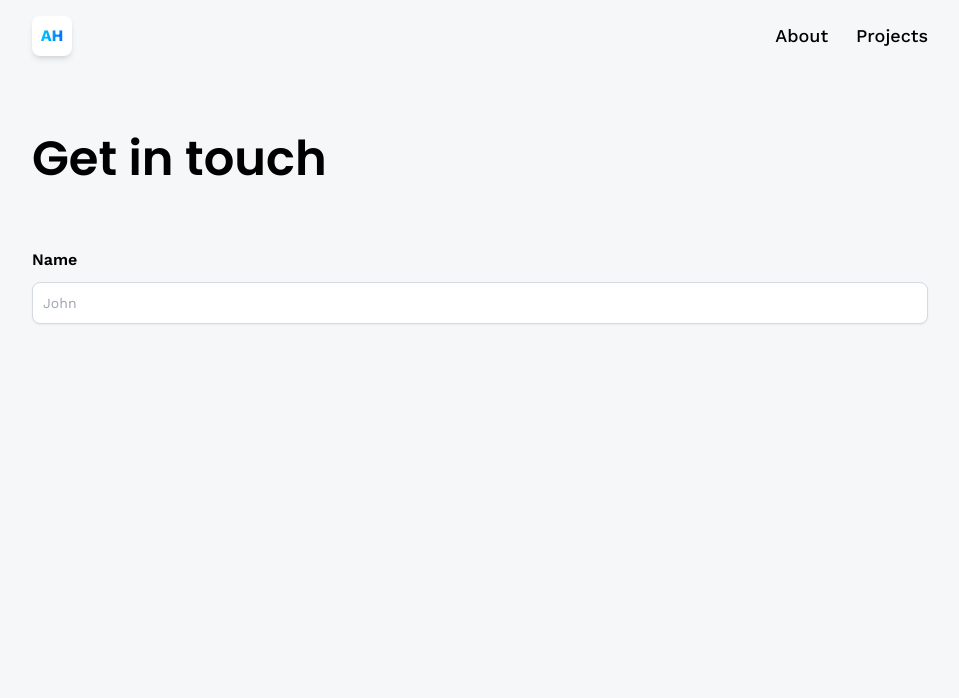
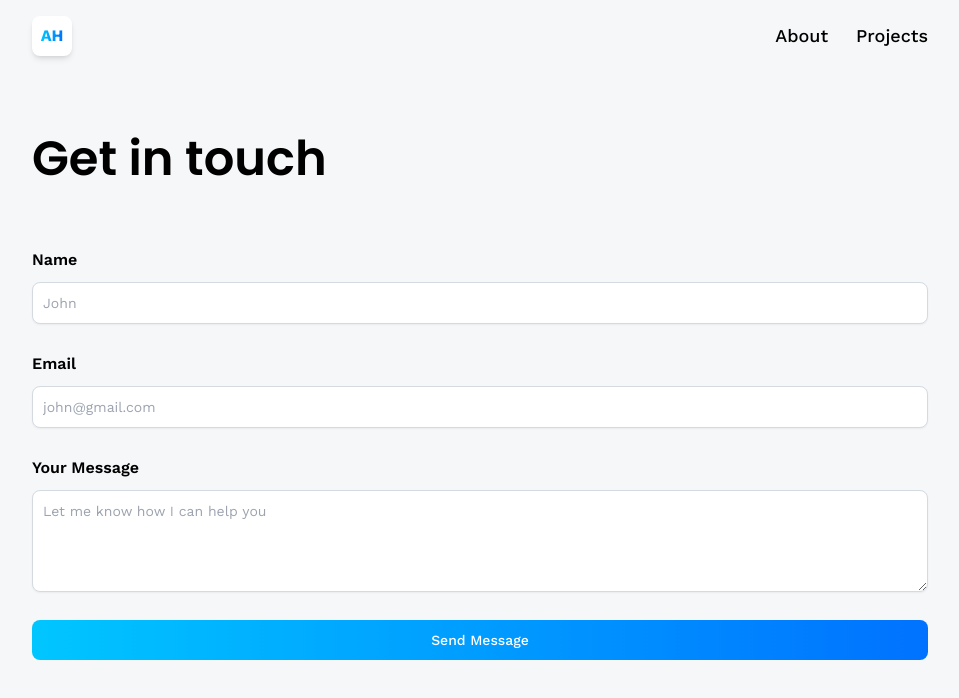
Before and after one commit to MinhKhoiUET/3D_Porfolio, a React (Vite) app: page /contact in a window 1280 px wide. Shown: the top 698 px of the page, without its empty margins (160-1119 px from the left). Built offline with nearby package versions, Linux system fonts and the light colour scheme.

Commit message:
using emailjs in contact page

```diff
--- a/package.json
+++ b/package.json
@@ -10,6 +10,7 @@
     "preview": "vite preview"
   },
   "dependencies": {
+    "@emailjs/browser": "^3.12.1",
     "@react-spring/three": "^9.7.3",
     "@react-three/drei": "^9.93.0",
     "@react-three/fiber": "^8.15.13",
--- a/src/pages/Contact.jsx
+++ b/src/pages/Contact.jsx
@@ -1,17 +1,54 @@
-import React, {useState} from 'react'
+import React, {useState, useRef} from 'react'
+import emailjs from '@emailjs/browser'
 
 const Contact = () => {
+  const formRef = useRef(null)
+  const [form, setForm] = useState({name: '', email: '', message: ''})
+  const [isLoading, setIsLoading] = useState(false);
 
-  const [form, setForm] = useState({name: '', email: '', message: ''})
+  const handleChange = (e) => {
+    setForm({...form, [e.target.name]: e.target.value})
+  };
 
-  const handleChange = () => {};
+  const handleSubmit = (e) => {
+    e.preventDefault();
+    setIsLoading(true);
+
+    emailjs.send(
+      import.meta.env.VITE_APP_EMAILJS_SERVICE_ID,
+      import.meta.env.VITE_APP_EMAILJS_TEMPLATE_ID,
+      {
+        from_name:form.name,
+        to_name: "Adrian",
+        from_email: form.email,
+        to_email: 'ukm2829@gmail.com',
+        message: form.message
+      },
+      import.meta.env.VITE_APP_EMAILJS_PUBLIC_KEY,
+    ).then(() => {
+      setIsLoading(false);
+      //TODO : Show success message
+      //TODO: Hide an alert
+      setForm({name: '', email: '', message: ''})
+    }).catch((error) => {
+      setIsLoading(false);
+      console.log(error);
+      //TODO: Show the message of error
+    })
+  };
+
+  const handleBlur = () => {};
+
+  const handleFocus = () => {};
   return (
     <section className='relative flex lg:flex-row flex-col max-container '>
       <div className='flex-1 min-w-[50%] flex flex-col' >
           <h1 className='head-text'>Get in touch</h1>
 
-          <form action=""
-                className='w-full flex flex-col gap-7 mt-14'
+          <form
+              action=""
+              className='w-full flex flex-col gap-7 mt-14'
+              onSubmit={handleSubmit}
           >
             <label htmlFor="" className='text-black font-semibold'>
               Name
@@ -23,8 +60,50 @@ const Contact = () => {
                 required
                 value={form.name}
                 onChange={handleChange}
+                onFocus={handleFocus}
+                onBlur={handleBlur}
                 id="" />
             </label>
+
+            <label htmlFor="" className='text-black font-semibold'>
+              Email
+              <input
+                type="email"
+                name="email"
+                className='input'
+                placeholder='john@gmail.com'
+                required
+                value={form.email}
+                onChange={handleChange}
+                onFocus={handleFocus}
+                onBlur={handleBlur}
+                id="" />
+            </label>
+
+            <label htmlFor="" className='text-black font-semibold'>
+              Your Message
+              <textarea
+                name="message"
+                className='textarea'
+                placeholder='Let me know how I can help you'
+                required
+                rows={4}
+                value={form.message}
+                onChange={handleChange}
+                onFocus={handleFocus}
+                onBlur={handleBlur}
+                id="" />
+            </label>
+
+            <button
+            type='submit'
+            className='btn'
+            disabled={isLoading}
+            onFocus={handleFocus}
+            onBlur={handleBlur}
+            >
+              {isLoading ? 'Sending...' :  'Send Message'}
+            </button>
           </form>
       </div>
     </section>
```
Also changed, not shown: 1 other file (tests, documents, lock files or other folders).
